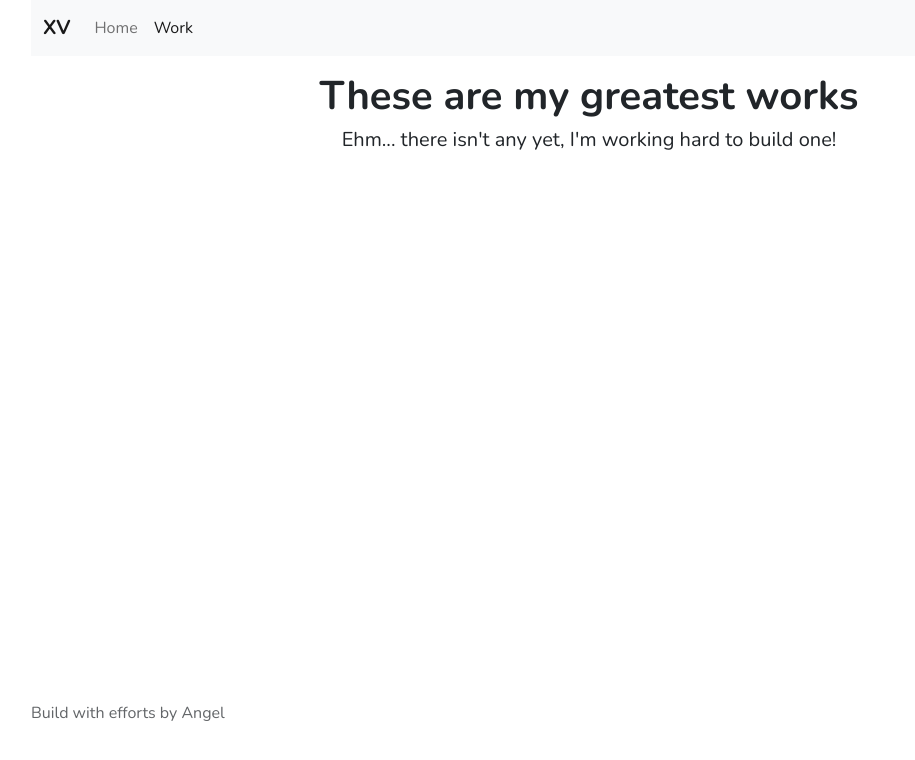
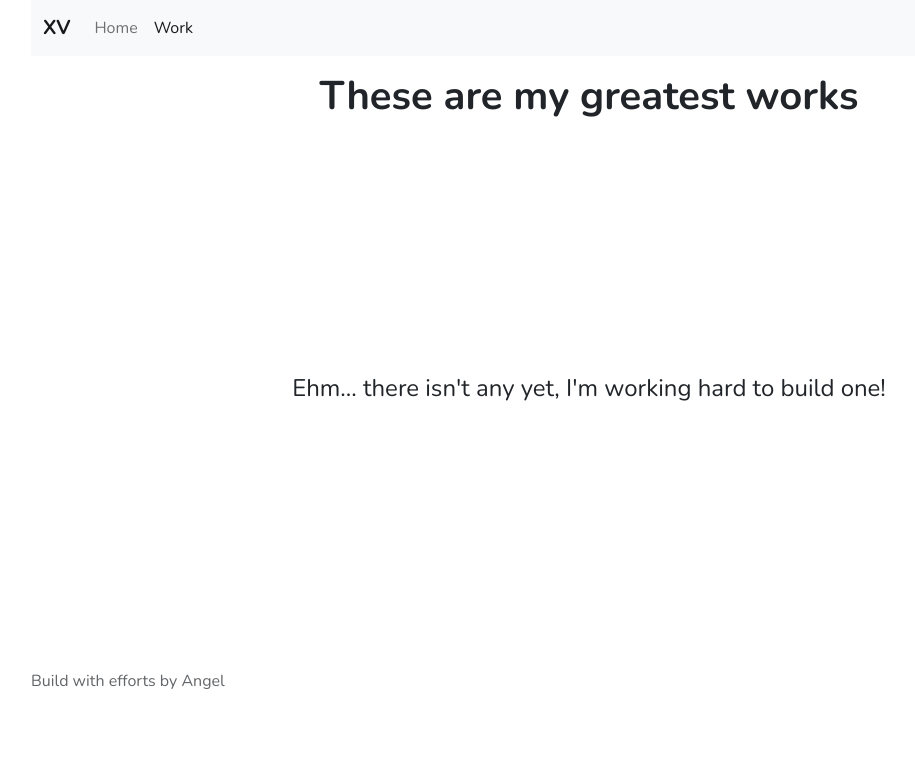
Before and after one commit to Angelxv01/Angelxv01.io, a website: page work.html in a window 1280 px wide. Shown: the whole page, without its empty margins (51-966 px from the left). Drawn offline with nearby package versions, Linux system fonts and the light colour scheme.

Commit message:
Adjust the overflow

```diff
--- a/static/css/styles.scss
+++ b/static/css/styles.scss
@@ -6,11 +6,11 @@
 body {
     font-family: 'Nunito';
     flex-direction: column;
-    overflow: hidden;
+    overflow: unset;
 }
 main {
     margin-bottom: 15px;
-    height: 70vmin;
+    height: 66vmin;
 }
 h1, h2, h3 {
     font-weight: bold;
--- a/work.html
+++ b/work.html
@@ -35,8 +35,8 @@
                 </h1>
             </div>
         </header>
-        <main>
-            <h5 class="center">Ehm... there isn't any yet, I'm working hard to build one!</h5>
+        <main style="display: flex; align-items: center; justify-content: center;">
+            <h4 class="center">Ehm... there isn't any yet, I'm working hard to build one!</h5>
         </main>
         <footer class="footer">
             <p>Build with efforts by Angel</p>
```
Also changed, not shown: static/css/styles.css, 1 other file.
